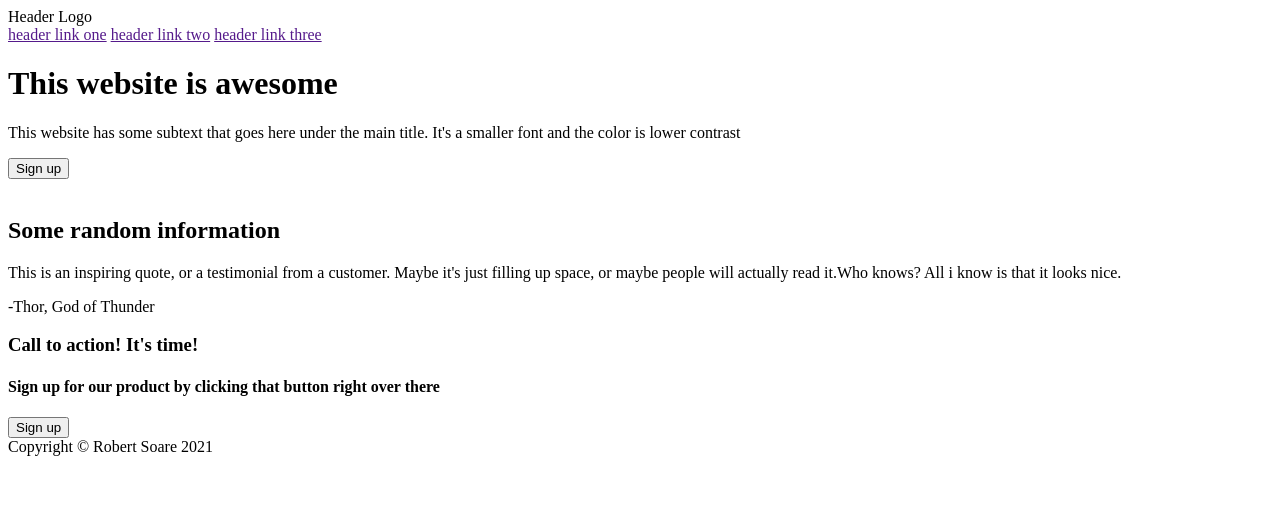
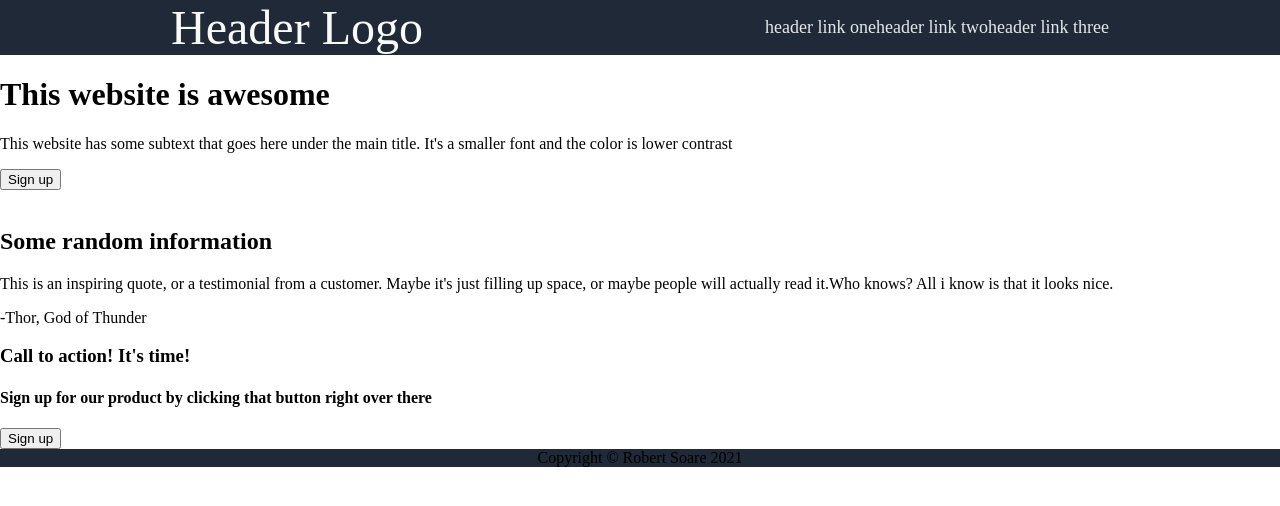
Before and after one commit to RobertSoare9/landing-page, a plain HTML site: page index.html in a window 1280 px wide. Drawn offline with Linux system fonts and the light colour scheme.

Commit message:
added the first lines of css and a bit of modifications to the html

```diff
--- a/index.html
+++ b/index.html
@@ -10,9 +10,11 @@
 <body>
     <header>
         <div class="header-logo">Header Logo</div>
+        <div class="links">
         <a href="">header link one</a>
         <a href="">header link two</a>
         <a href="">header link three</a>
+        </div>
     </header>
     <main>
         <div class="container1">
--- a/styles.css
+++ b/styles.css
@@ -0,0 +1,32 @@
+body{
+    margin: 0;
+    padding: 0;
+    width: 100%;
+
+}
+header, footer{
+    background-color: #1F2937;
+}
+footer{
+    display: flex;
+    justify-content: center;
+    align-items: center;
+}
+header{
+    display:flex;
+    justify-content: space-around;
+}
+.header-logo{
+    color:#F9FAF8;
+    font-size: 48px;
+}
+a{
+    text-decoration: none;
+    color:#E5E7EB;
+    font-size: 18px;
+}
+.links{
+    display: flex;
+    align-items: center;
+    flex-direction: row;
+}
```
